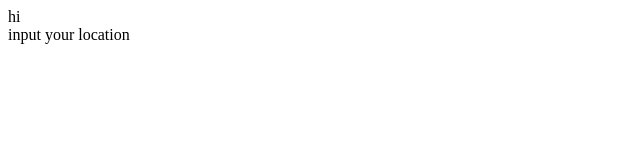
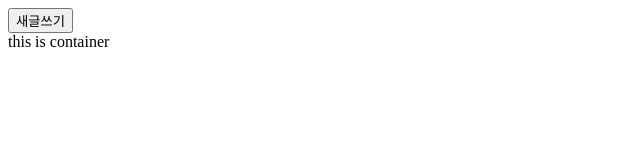
Before and after one commit to chaeiJeon/blog, a website with bundled scripts: page src/index.html in a window 1280 px wide. Shown: the whole page, without its empty margins (0-640 px from the left). Built offline with nearby package versions, Linux system fonts and the light colour scheme.

Commit message:
update header

```diff
--- a/src/index.html
+++ b/src/index.html
@@ -7,7 +7,7 @@
     <title>Document</title>
   </head>
   <body>
-    <div id="body">hi</div>
+    <div id="body"></div>
     <script type="module" src="./javascripts/index.js"></script>
   </body>
 </html>
--- a/src/javascripts/App.js
+++ b/src/javascripts/App.js
@@ -1,4 +1,5 @@
-import { Main } from "./components/index.js";
+import removeAllChildNodes from "./utils/removeAllChildNodes.js";
+import { Header, Container } from "./components/index.js";
 
 export default class App {
   constructor(props) {
@@ -8,8 +9,23 @@ export default class App {
     const { el } = this.props;
     this.rootElement = document.querySelector(el);
 
-    this.Main = new Main();
-    const mainView = this.Main.render();
-    this.rootElement.append(mainView);
+    this.Header = new Header();
+    this.Container = new Container();
+
+    const header = this.Header.render();
+    const container = this.Container.render();
+
+    this.rootElement.append(header);
+    this.rootElement.append(container);
+
+    this.bindEvents();
+  }
+  bindEvents() {
+    this.Header.on("writePost", (payload) => {
+      this.render();
+    });
+  }
+  render() {
+    removeAllChildNodes(this.rootElement);
   }
 }
--- /dev/null
+++ b/src/javascripts/components/Container/index.js
@@ -0,0 +1,20 @@
+export default class Container {
+  constructor() {
+    this.renderElement = Container.createRenderElement();
+    this.bindEvents();
+  }
+  static createRenderElement() {
+    const Container = document.createElement("div");
+    Container.classList.add("container");
+    Container.innerHTML = `<div>this is container</div>`;
+    return Container;
+  }
+  bindEvents() {
+    this.renderElement.addEventListener("click", (event) => {
+      console.log("this is container");
+    });
+  }
+  render() {
+    return this.renderElement;
+  }
+}
--- /dev/null
+++ b/src/javascripts/components/Header/index.js
@@ -0,0 +1,39 @@
+export default class Header {
+  constructor() {
+    this.renderElement = Header.createRenderElement();
+    this.bindEvents();
+  }
+  static createRenderElement() {
+    const HeaderContainer = document.createElement("div");
+    const writePostButton = document.createElement("button");
+
+    HeaderContainer.classList.add("header");
+    writePostButton.classList.add("write-post");
+
+    writePostButton.innerHTML = "새글쓰기";
+
+    HeaderContainer.appendChild(writePostButton);
+    return HeaderContainer;
+  }
+  bindEvents() {
+    this.renderElement.addEventListener("click", (event) => {
+      const { target } = event;
+      const isWritePostButton = target.tagName === "BUTTON";
+      //버튼은 새글쓰기 버튼밖에 없으니까
+      if (isWritePostButton) {
+        this.emit("writePost", {});
+      }
+    });
+  }
+  on(eventName, callback) {
+    console.log("on");
+    this.events = this.events ? this.events : {};
+    this.events[eventName] = callback;
+  }
+  emit(eventName, payload) {
+    this.events[eventName] && this.events[eventName](payload);
+  }
+  render() {
+    return this.renderElement;
+  }
+}
--- a/src/javascripts/components/Main/index.js
+++ /dev/null
@@ -1,20 +0,0 @@
-export default class Main {
-  constructor() {
-    this.renderElement = Main.createRenderElement();
-    this.bindEvents();
-  }
-  static createRenderElement() {
-    const mainContainer = document.createElement("div");
-    mainContainer.classList.add("main");
-    mainContainer.innerHTML = `<div>input your location</div>`;
-    return mainContainer;
-  }
-  bindEvents() {
-    this.renderElement.addEventListener("click", (event) => {
-      console.log("event");
-    });
-  }
-  render() {
-    return this.renderElement;
-  }
-}
--- a/src/javascripts/components/index.js
+++ b/src/javascripts/components/index.js
@@ -1 +1,2 @@
-export { default as Main } from "./Main/index.js";
+export { default as Header } from "./Header/index.js";
+export { default as Container } from "./Container/index.js";
--- /dev/null
+++ b/src/javascripts/utils/removeAllChildNodes.js
@@ -0,0 +1,5 @@
+export default (parent) => {
+  while (parent.firstChild) {
+    parent.removeChild(parent.firstChild);
+  }
+};
```
